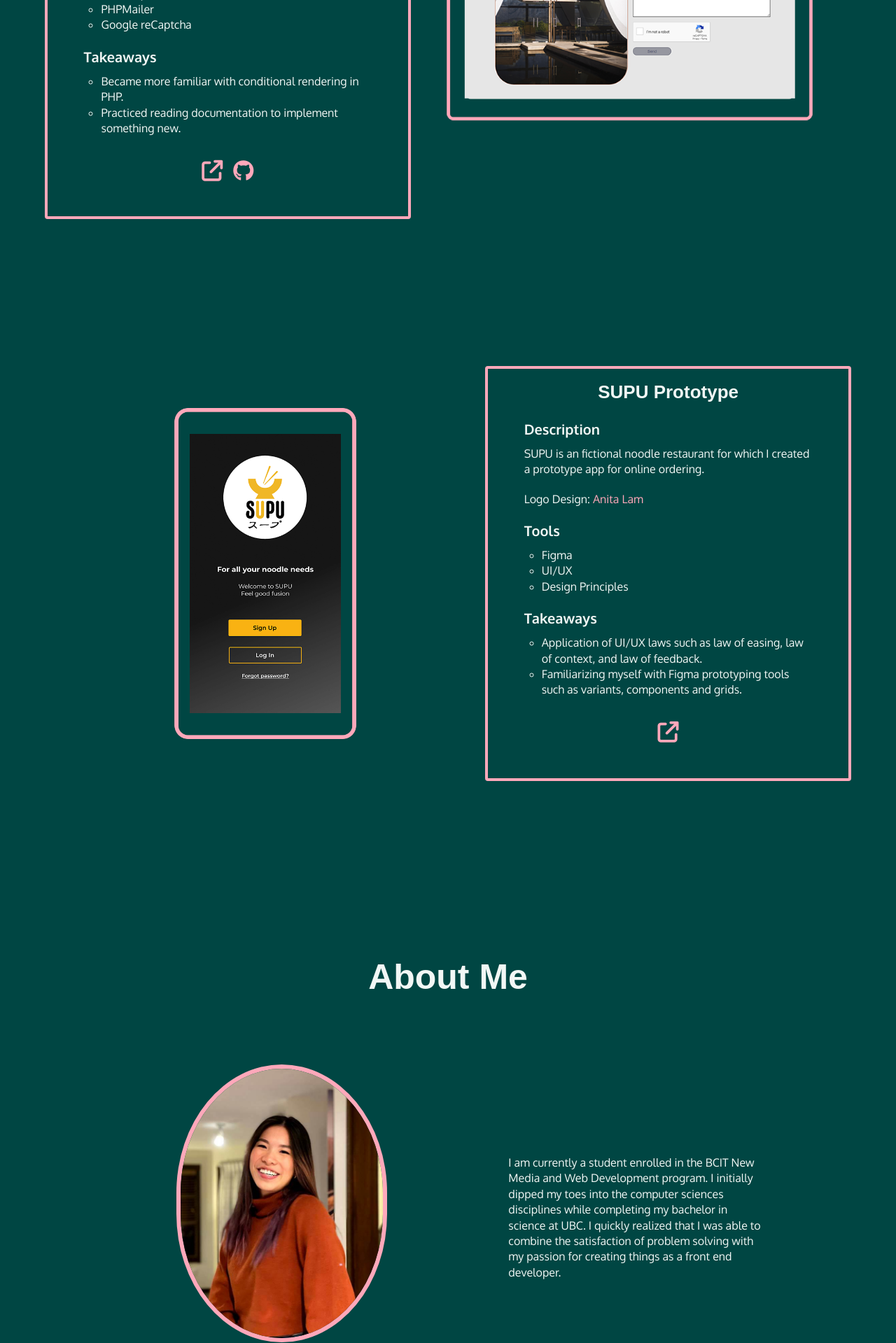
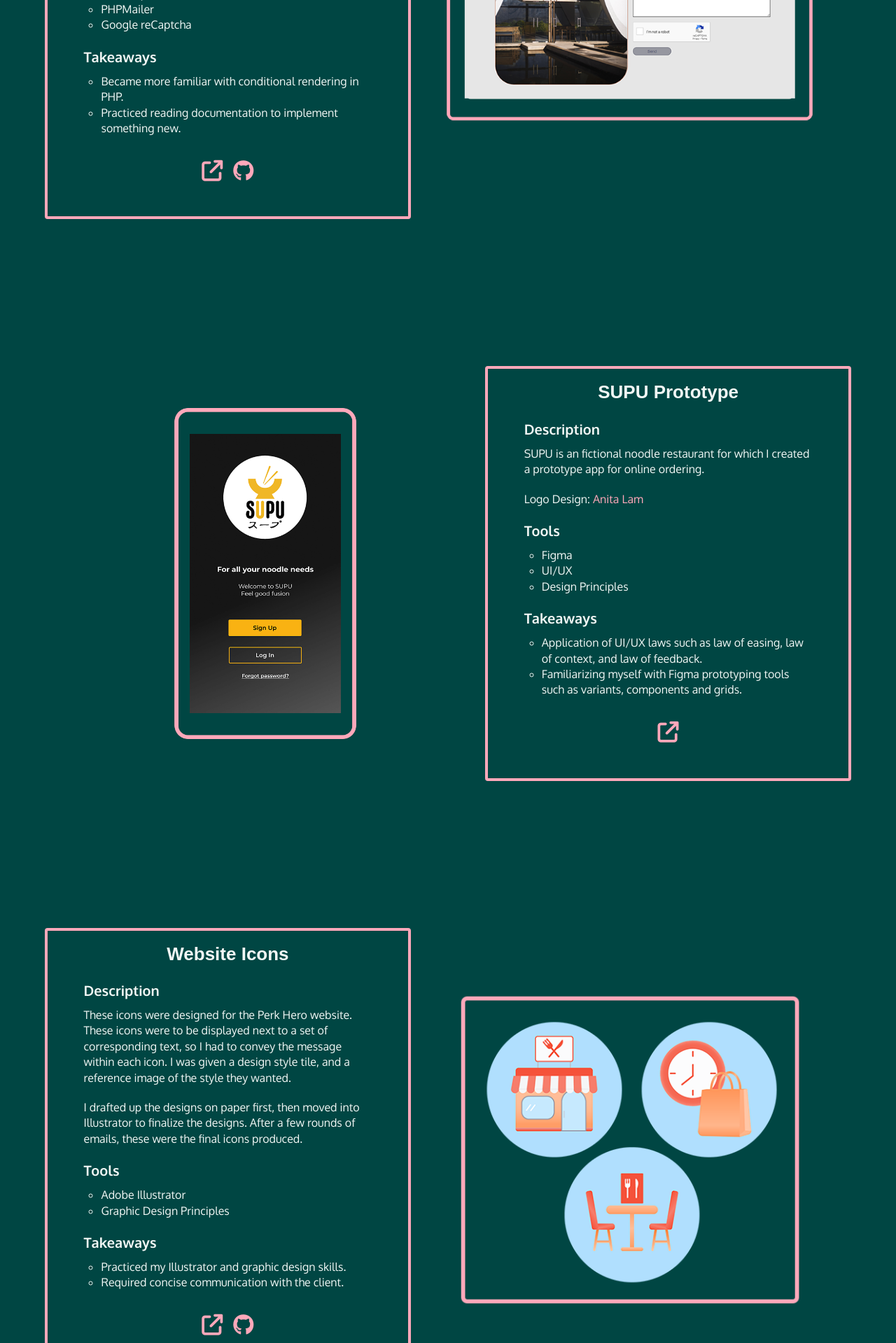
Before and after one commit to Mishninja/Portfolio-V2, a PHP site: page / in a window 1280 px wide. Shown: the part 2121-4040 px from the top of the page at 70% size. Run offline with PHP 8.4, Linux system fonts and the light colour scheme; some libraries are stand-ins or nearby versions; some web fonts are replaced.

Commit message:
Added new artifact
Added new artifact

```diff
--- a/portfolio-2.2/index.php
+++ b/portfolio-2.2/index.php
@@ -200,6 +200,49 @@
                         </div>
                     </div>
                 </div>
+                <div class="card reverse perkhero">
+                    <div class="display-vid">
+                        <img class="image" src="images/perkhero/perk-hero-icons.png" alt="Perk hero website icons" loading="lazy">
+                    </div>
+                    <div class="content-wrapper">
+                        <div class="accordion-btn">
+                            <h3>Website Icons</h3>
+                            <i class="fa-solid fa-chevron-down icon"></i>
+                        </div>
+                        <div class="content">
+                            <div class="description">
+                                <h4 class="heading">Description</h4>
+                                <p>These icons were designed for the Perk Hero website. These icons were to be displayed next to a set
+                                    of corresponding text, so I had to convey the message within each icon. I was given a design style
+                                    tile, and a reference image of the style they wanted.</p>
+                                <p>I drafted up the designs on paper first, then moved into Illustrator to finalize the designs. After a
+                                    few rounds of emails, these were the final icons produced.</p>
+                                <h4 class="heading">Tools</h4>
+                                <ul>
+                                    <li>Adobe Illustrator</li>
+                                    <li>Graphic Design Principles</li>
+                                </ul>
+                                <h4 class="heading">Takeaways</h4>
+                                <ul>
+                                    <li>Practiced my Illustrator and graphic design skills.</li>
+                                    <li>Required concise communication with the client.</li>
+                                </ul>
+                            </div>
+                            <div class="ftr">
+                                <div class="web-link">
+                                    <a href="https://contact.michellecheung.net/index.php" title="link to contact page demo" target="_blank">
+                                        <i class="icon fa-solid fa-arrow-up-right-from-square fa-xl"></i>
+                                    </a>
+                                </div>
+                                <div class="git-link">
+                                    <a href="https://github.com/Mishninja/Contact-Form" title="link to contact form on Github" target="_blank">
+                                        <i class="icon fa-brands fa-github fa-xl"></i>
+                                    </a>
+                                </div>
+                            </div>
+                        </div>
+                    </div>
+                </div>
             </div>
         </section>
         <section id="about" class="about">
```
